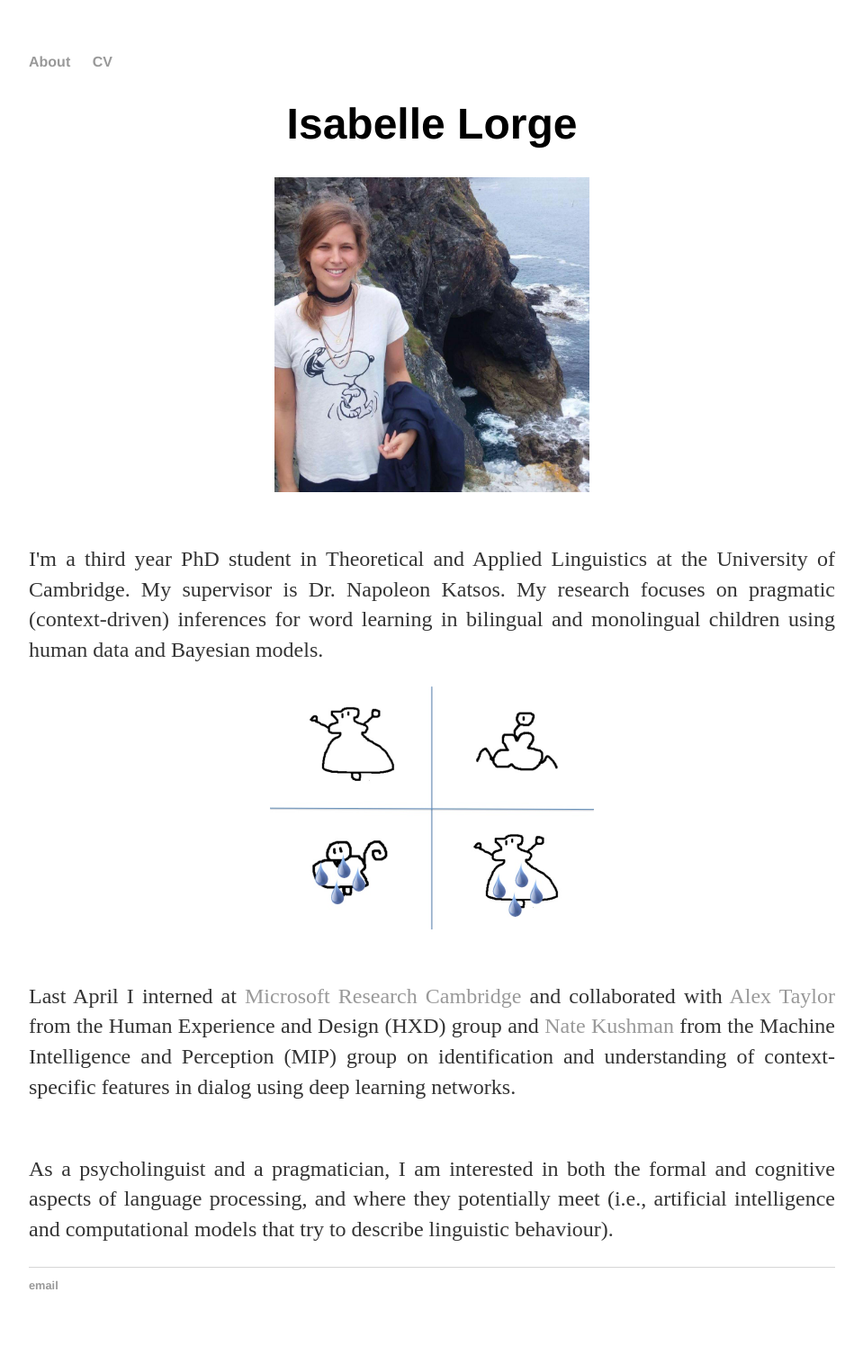
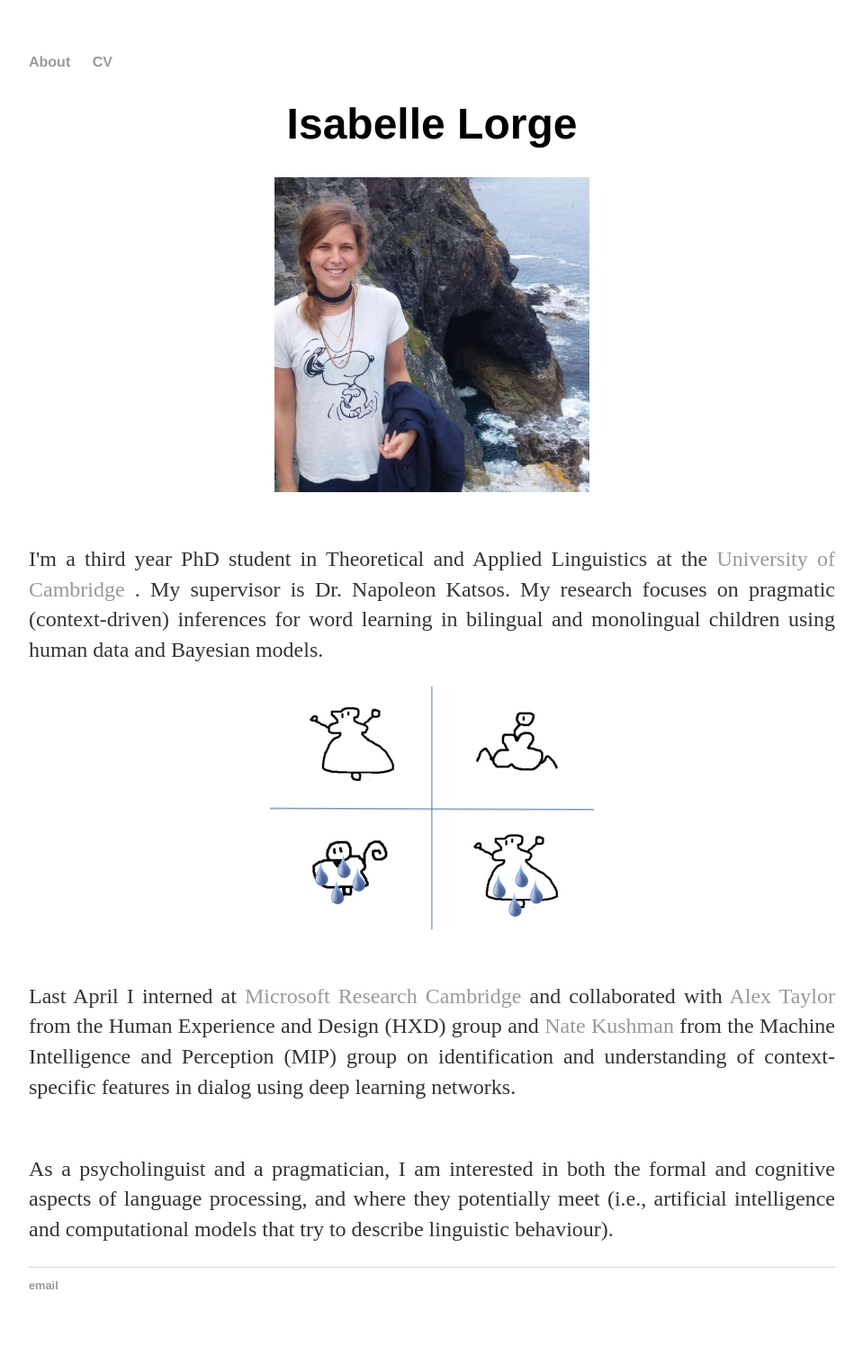
Before and after one commit to isabellelorge/isabellelorge.github.io, a Jekyll site: the page built from index.html, in a window 1280 px wide. Shown: the whole page at 90% size, without its empty margins (160-1119 px from the left). Built offline with Jekyll 4.4.1, drawn with Linux system fonts in a browser that asks for light colours; part of the change alters nothing that is shown.

```diff
--- a/index.html
+++ b/index.html
@@ -5,7 +5,7 @@ title: Isabelle Lorge
 <div class="blurb">
 	<center> <h1>Isabelle Lorge </h1> </center>
 	<img src="pic.jpg" alt="me", width="350", height="350" class="center">
-	<p><br>I'm a third year PhD student in Theoretical and Applied Linguistics at the University of Cambridge. My supervisor is
+	<p><br>I'm a third year PhD student in Theoretical and Applied Linguistics at the <a href= "https://www.cam.ac.uk/"> University of Cambridge </a>. My supervisor is
 	Dr. Napoleon Katsos. My research focuses on pragmatic (context-driven) inferences for word learning in bilingual and monolingual children using human data and Bayesian models.<br> </p>
 	<img src="Slide02.jpg" alt="slide02", width="360", height="270" class="center">
 	<p> <br>Last April I interned at <a href="https://www.microsoft.com/en-us/research/lab/microsoft-research-cambridge/"> Microsoft Research Cambridge </a>
```
